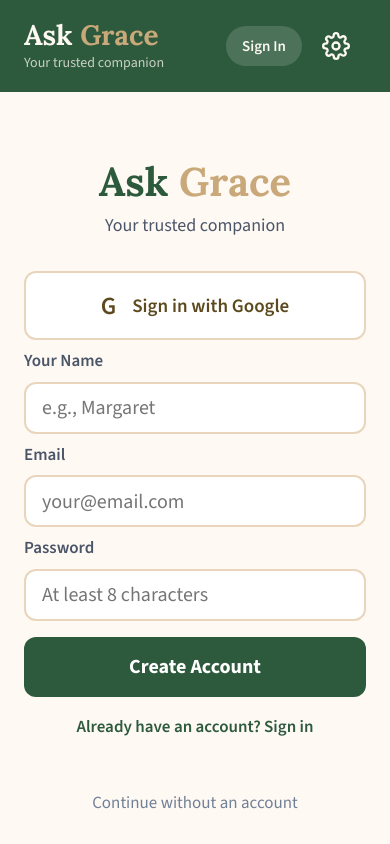
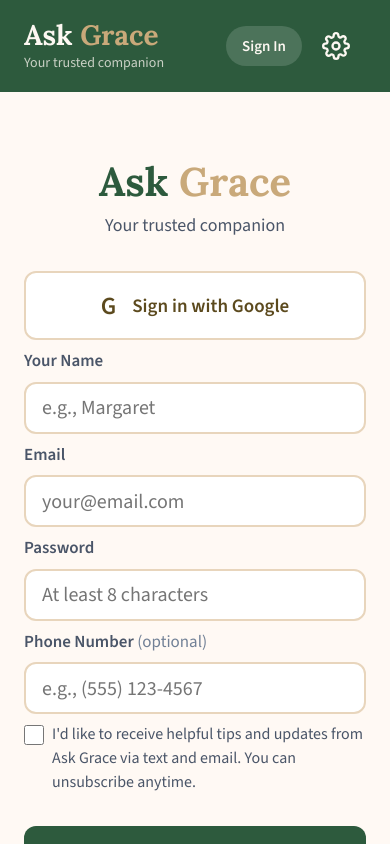
Before and after one commit to astoogler/askgrace, a React (Vite) app: page / in a window 390 px wide. Both pictures are taken after a click on the button "Sign In". Built offline with nearby package versions, Linux system fonts and the light colour scheme; no server answers.

Commit message:
Add phone number and messaging opt-in to signup flow

```diff
--- a/src/components/auth/EmailPasswordForm.jsx
+++ b/src/components/auth/EmailPasswordForm.jsx
@@ -63,6 +63,8 @@
   const [email, setEmail] = useState('');
   const [password, setPassword] = useState('');
   const [name, setName] = useState('');
+  const [phone, setPhone] = useState('');
+  const [optIn, setOptIn] = useState(false);
   const [error, setError] = useState('');
   const [successMsg, setSuccessMsg] = useState('');
 
@@ -83,7 +85,7 @@
 
     try {
       if (isSignUp) {
-        await onSignUp(email.trim(), password, name.trim());
+        await onSignUp(email.trim(), password, name.trim(), phone.trim(), optIn);
       } else {
         await onSignIn(email.trim(), password);
       }
@@ -148,6 +150,44 @@
         autoComplete={isSignUp ? 'new-password' : 'current-password'}
       />
 
+      {isSignUp && (
+        <>
+          <label style={styles.label}>Phone Number <span style={{ fontWeight: 400, color: 'var(--slate-light)' }}>(optional)</span></label>
+          <input
+            style={styles.input}
+            type="tel"
+            value={phone}
+            onChange={(e) => setPhone(e.target.value)}
+            placeholder="e.g., (555) 123-4567"
+            aria-label="Phone number (optional)"
+            autoComplete="tel"
+          />
+
+          <label style={{
+            display: 'flex',
+            alignItems: 'flex-start',
+            gap: 'var(--space-sm)',
+            fontSize: '0.8em',
+            color: 'var(--slate)',
+            lineHeight: 1.5,
+            cursor: 'pointer',
+            marginBottom: 'var(--space-md)',
+          }}>
+            <input
+              type="checkbox"
+              checked={optIn}
+              onChange={(e) => setOptIn(e.target.checked)}
+              style={{ marginTop: 3, width: 20, height: 20, flexShrink: 0 }}
+              aria-label="Opt in to tips and updates"
+            />
+            <span>
+              I'd like to receive helpful tips and updates from Ask Grace via text and email.
+              You can unsubscribe anytime.
+            </span>
+          </label>
+        </>
+      )}
+
       {error && <p style={styles.error}>{error}</p>}
       {successMsg && <p style={styles.success}>{successMsg}</p>}
 
--- a/src/contexts/AuthContext.jsx
+++ b/src/contexts/AuthContext.jsx
@@ -47,19 +47,28 @@
     if (error) throw error;
   }, []);
 
-  const signUpWithEmail = useCallback(async (email, password, displayName) => {
+  const signUpWithEmail = useCallback(async (email, password, displayName, phone = '', optIn = false) => {
     const { data, error } = await supabase.auth.signUp({
       email,
       password,
       options: {
-        data: { full_name: displayName },
+        data: { full_name: displayName, phone },
         emailRedirectTo: window.location.origin,
       },
     });
     if (error) throw error;
 
+    // Save phone and opt-in to profiles table if user was created
+    if (data?.user?.id && (phone || optIn)) {
+      supabase.from('profiles').update({
+        phone: phone || '',
+        sms_opt_in: optIn,
+        email_opt_in: optIn,
+        opted_in_at: optIn ? new Date().toISOString() : null,
+      }).eq('id', data.user.id).then(() => {});
+    }
+
     // Supabase returns a user with identities=[] when email confirmation is required
-    // but the user hasn't confirmed yet. Let the caller know.
     if (data?.user && data.user.identities?.length === 0) {
       throw new Error('email_confirmation_required');
     }
```
Also changed, not shown: 1 other file (tests, documents, lock files or other folders).
